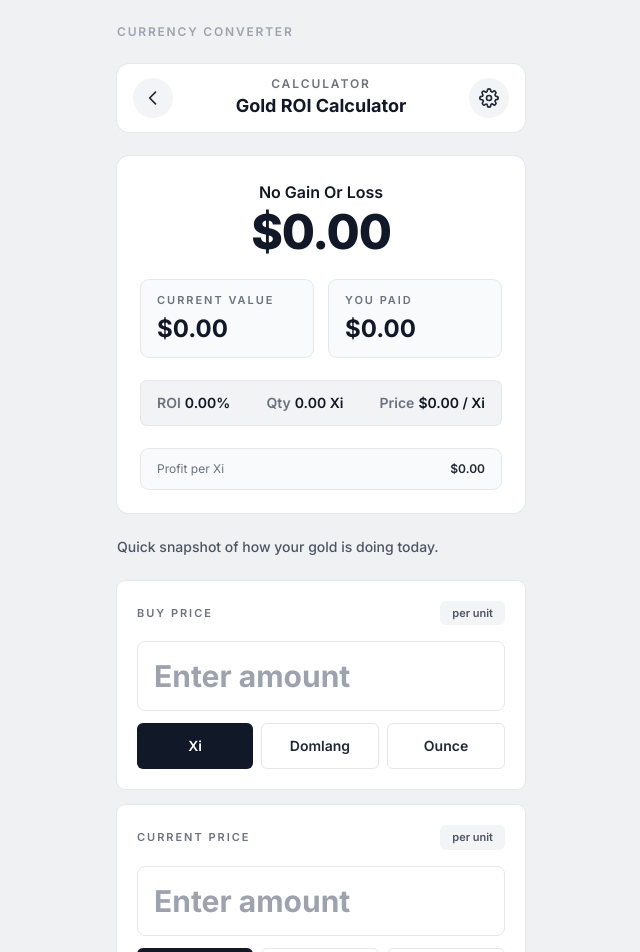
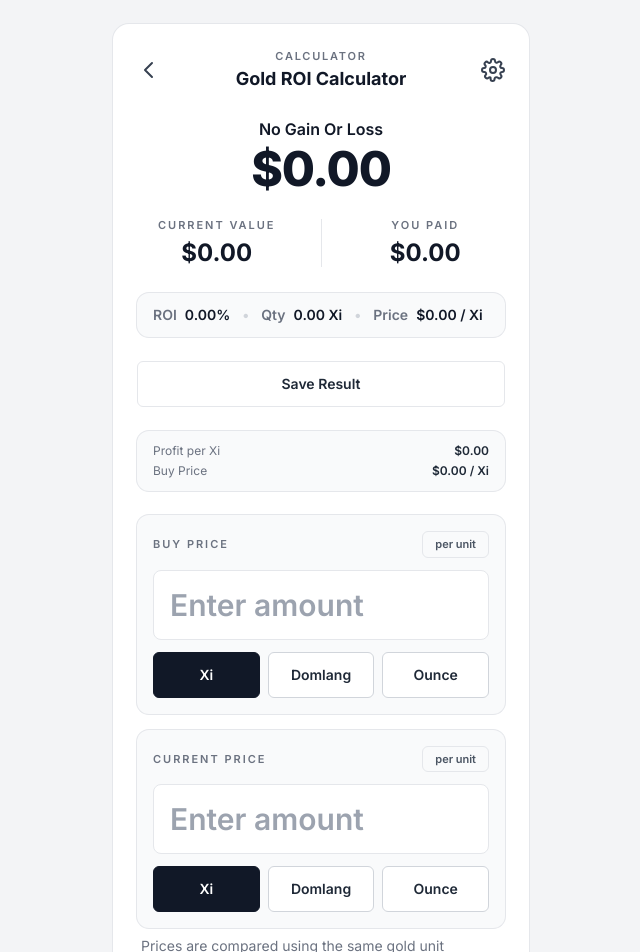
Before and after one commit to Dashsyy/xau-roi-calculator, a React (Vite) app: page / in a window 1280 px wide. Shown: the top 952 px of the page, without its empty margins (319-959 px from the left). Built offline with nearby package versions, Linux system fonts and the light colour scheme.

Commit message:
Align ROI calculator UI with reference design

```diff
--- a/src/App.tsx
+++ b/src/App.tsx
@@ -56,36 +56,40 @@ const App = () => {
   }, [runCalculation]);
 
   return (
-    <div className="min-h-screen bg-[#f0f1f3] text-gray-900">
-      <div className="mx-auto flex min-h-screen max-w-md flex-col px-5 pb-16 pt-6">
-        <div className="space-y-6">
-          <p className="text-xs font-semibold uppercase tracking-[0.15em] text-gray-400">{t('common.currency_converter')}</p>
-
-          <header className="flex items-center justify-between rounded-xl bg-white px-4 py-3 ring-1 ring-gray-200">
-            <button
-              type="button"
-              className="flex h-10 w-10 items-center justify-center rounded-full bg-gray-100 text-gray-800"
-              aria-label="Back"
+    <div className="min-h-screen bg-gray-100 text-gray-900">
+      <div className="mx-auto flex min-h-screen max-w-md items-start justify-center px-4 py-6">
+        <div className="flex w-full flex-col gap-6 rounded-2xl bg-white p-6 ring-1 ring-gray-200">
+          <header className="flex items-center justify-between">
+            <button type="button" className="text-gray-700" aria-label="Back">
+              <svg
+                xmlns="http://www.w3.org/2000/svg"
+                viewBox="0 0 24 24"
+                fill="none"
+                stroke="currentColor"
+                strokeWidth="2"
+                className="h-6 w-6"
               >
-              <svg xmlns="http://www.w3.org/2000/svg" viewBox="0 0 24 24" fill="none" stroke="currentColor" strokeWidth="2" className="h-5 w-5">
                 <path strokeLinecap="round" strokeLinejoin="round" d="M15 19l-7-7 7-7" />
               </svg>
             </button>
             <div className="text-center">
-              <p className="text-xs font-semibold uppercase tracking-[0.16em] text-gray-500">{t('common.app_label')}</p>
+              <p className="text-[11px] font-semibold uppercase tracking-[0.16em] text-gray-500">{t('common.app_label')}</p>
               <h1 className="text-lg font-bold text-gray-900">{t('common.app_title')}</h1>
             </div>
-            <button
-              type="button"
-              className="flex h-10 w-10 items-center justify-center rounded-full bg-gray-100 text-gray-800"
-              aria-label="Settings"
+            <button type="button" className="text-gray-700" aria-label="Settings">
+              <svg
+                xmlns="http://www.w3.org/2000/svg"
+                viewBox="0 0 24 24"
+                fill="none"
+                stroke="currentColor"
+                strokeWidth="2"
+                className="h-6 w-6"
               >
-              <svg xmlns="http://www.w3.org/2000/svg" viewBox="0 0 24 24" fill="none" stroke="currentColor" strokeWidth="2" className="h-5 w-5">
                 <circle cx="12" cy="12" r="3" />
                 <path
                   strokeLinecap="round"
                   strokeLinejoin="round"
-                  d="M19.4 15a1.65 1.65 0 00.33 1.82l.06.06a2 2 0 01-2.83 2.83l-.06-.06a1.65 1.65 0 00-1.82-.33 1.65 1.65 0 00-1 1.51V21a2 2 0 01-4 0v-.09A1.65 1.65 0 009.4 19.4a1.65 1.65 0 00-1.82.33l-.06.06a2 2 0 01-2.83-2.83l.06-.06a1.65 1.65 0 00.33-1.82 1.65 1.65 0 00-1.51-1H3a2 2 0 010-4h.09a1.65 1.65 0 001.51-1 1.65 1.65 0 00-.33-1.82l-.06-.06a2 2 0 012.83-2.83l.06.06a1.65 1.65 0 001.82.33H9a1.65 1.65 0 001-1.51V3a2 2 0 014 0v.09a1.65 1.65 0 001 1.51 1.65 1.65 0 001.82-.33l.06-.06a2 2 0 012.83 2.83l-.06.06a1.65 1.65 0 00-.33 1.82V9a1.65 1.65 0 001.51 1H21a2 2 0 010 4h-.09a1.65 1.65 0 00-1.51 1z"
+                  d="M19.4 15a1.65 1.65 0 00.33 1.82l.06.06a2 2 0 01-2.83 2.83l-.06-.06a1.65 1.65 0 00-1.82-.33 1.65 1.65 0 00-1.51 1V21a2 2 0 01-4 0v-.09A1.65 1.65 0 009.4 19.4a1.65 1.65 0 00-1.82.33l-.06.06a2 2 0 01-2.83-2.83l.06-.06a1.65 1.65 0 00.33-1.82 1.65 1.65 0 00-1.51-1H3a2 2 0 010-4h.09a1.65 1.65 0 001.51-1 1.65 1.65 0 00-.33-1.82l-.06-.06a2 2 0 012.83-2.83l.06.06a1.65 1.65 0 001.82.33H9a1.65 1.65 0 001-1.51V3a2 2 0 014 0v.09a1.65 1.65 0 001 1.51 1.65 1.65 0 001.82-.33l.06-.06a2 2 0 012.83 2.83l-.06.06a1.65 1.65 0 00-.33 1.82V9a1.65 1.65 0 001.51 1H21a2 2 0 010 4h-.09a1.65 1.65 0 00-1.51 1z"
                 />
               </svg>
             </button>
@@ -102,10 +106,7 @@ const App = () => {
             totalProfit={result?.totalProfit ?? 0}
           />
 
-          <p className="text-sm font-medium text-gray-600">{t('common.short_description')}</p>
-        </div>
-
-        <main className="mt-6 flex flex-1 flex-col gap-4 pb-6">
+          <main className="flex flex-1 flex-col gap-4 pb-2">
             <PriceInput
               title={t('common.buy_price_label')}
               value={buyPrice}
@@ -121,10 +122,7 @@ const App = () => {
                 onValueChange={setCurrentPrice}
                 onUnitChange={setCurrentUnit}
               />
-            <p className="flex items-center gap-2 px-1 text-sm text-gray-500">
-              <span className="h-2 w-2 rounded-full bg-gray-400" aria-hidden />
-              {t('common.comparison_note')}
-            </p>
+              <p className="px-1 text-sm text-gray-500">{t('common.comparison_note')}</p>
             </div>
             <QuantityInput
               title={t('common.quantity_label')}
@@ -136,6 +134,7 @@ const App = () => {
           </main>
         </div>
       </div>
+    </div>
   );
 };
 
--- a/src/components/PriceInput.tsx
+++ b/src/components/PriceInput.tsx
@@ -30,12 +30,10 @@ const PriceInput = ({ title, value, unit, onValueChange, onUnitChange }: PriceIn
   };
 
   return (
-    <div className="w-full rounded-lg bg-white p-5 ring-1 ring-gray-200">
-      <div className="mb-4 flex items-center justify-between">
-        <div>
-          <p className="text-[11px] font-semibold uppercase tracking-[0.18em] text-gray-500">{title}</p>
-        </div>
-        <span className="rounded-md bg-gray-100 px-3 py-1 text-[11px] font-semibold text-gray-600">{t('common.per_unit')}</span>
+    <div className="w-full rounded-xl bg-gray-50 px-4 py-4 ring-1 ring-gray-200">
+      <div className="mb-3 flex items-center justify-between">
+        <p className="text-[11px] font-semibold uppercase tracking-[0.18em] text-gray-500">{title}</p>
+        <span className="rounded-md border border-gray-200 px-3 py-1 text-[11px] font-semibold text-gray-600">{t('common.per_unit')}</span>
       </div>
       <div className="space-y-3">
         <input
@@ -44,7 +42,7 @@ const PriceInput = ({ title, value, unit, onValueChange, onUnitChange }: PriceIn
           value={value}
           onChange={handleValueChange}
           placeholder={t('common.amount_placeholder')}
-          className="w-full rounded-lg border border-gray-200 bg-white px-4 py-4 text-3xl font-bold text-gray-900 focus:border-gray-900 focus:outline-none focus:ring-1 focus:ring-gray-900"
+          className="w-full rounded-lg border border-gray-200 bg-white px-4 py-4 text-3xl font-semibold text-gray-900 focus:border-gray-900 focus:outline-none focus:ring-1 focus:ring-gray-900"
         />
         <div className="flex gap-2 text-sm font-semibold text-gray-800">
           {units.map((option) => {
@@ -55,8 +53,8 @@ const PriceInput = ({ title, value, unit, onValueChange, onUnitChange }: PriceIn
                 type="button"
                 className={`flex-1 rounded-md px-3 py-3 transition ${
                   isActive
-                    ? 'bg-gray-900 text-white'
-                    : 'border border-gray-200 bg-white text-gray-800 hover:border-gray-300'
+                    ? 'border border-gray-900 bg-gray-900 text-white'
+                    : 'border border-gray-300 bg-white text-gray-800 hover:border-gray-400'
                 }`}
                 onClick={() => handleUnitChange(option)}
               >
--- a/src/components/QuantityInput.tsx
+++ b/src/components/QuantityInput.tsx
@@ -29,8 +29,8 @@ const QuantityInput = ({ title, value, unit, onValueChange, onUnitChange }: Quan
   };
 
   return (
-    <div className="w-full rounded-lg bg-white p-5 ring-1 ring-gray-200">
-      <div className="mb-4 flex items-center justify-between">
+    <div className="w-full rounded-xl bg-gray-50 px-4 py-4 ring-1 ring-gray-200">
+      <div className="mb-3 flex items-center justify-between">
         <p className="text-[11px] font-semibold uppercase tracking-[0.18em] text-gray-500">{title}</p>
       </div>
       <div className="space-y-3">
@@ -41,7 +41,7 @@ const QuantityInput = ({ title, value, unit, onValueChange, onUnitChange }: Quan
           value={value}
           onChange={handleValueChange}
           placeholder={t('common.quantity_placeholder')}
-          className="w-full rounded-lg border border-gray-200 bg-white px-4 py-4 text-3xl font-bold text-gray-900 focus:border-gray-900 focus:outline-none focus:ring-1 focus:ring-gray-900"
+          className="w-full rounded-lg border border-gray-200 bg-white px-4 py-4 text-3xl font-semibold text-gray-900 focus:border-gray-900 focus:outline-none focus:ring-1 focus:ring-gray-900"
         />
         <div className="flex gap-2 text-sm font-semibold text-gray-800">
           {units.map((option) => {
@@ -52,8 +52,8 @@ const QuantityInput = ({ title, value, unit, onValueChange, onUnitChange }: Quan
                 type="button"
                 className={`flex-1 rounded-md px-3 py-3 transition ${
                   isActive
-                    ? 'bg-gray-900 text-white'
-                    : 'border border-gray-200 bg-white text-gray-800 hover:border-gray-300'
+                    ? 'border border-gray-900 bg-gray-900 text-white'
+                    : 'border border-gray-300 bg-white text-gray-800 hover:border-gray-400'
                 }`}
                 onClick={() => handleUnitChange(option)}
               >
--- a/src/components/ResultCard.tsx
+++ b/src/components/ResultCard.tsx
@@ -29,50 +29,62 @@ const ResultCard = ({
   const heroColor = isGain ? 'text-emerald-600' : isLoss ? 'text-red-600' : 'text-gray-900';
 
   return (
-    <div className="rounded-xl bg-white p-6 ring-1 ring-gray-200">
-      <div className="space-y-6">
+    <section className="space-y-6">
       <div className="text-center">
         <p className={`text-base font-semibold capitalize ${heroColor}`}>{statusLabel}</p>
         <p className={`mt-1 text-5xl font-extrabold tracking-tight ${heroColor}`}>${formatNumber(totalProfit)}</p>
       </div>
 
-        <div className="flex items-center justify-between gap-4 text-gray-900">
-          <div className="flex-1 rounded-lg bg-gray-50 px-4 py-3 text-left ring-1 ring-gray-200">
+      <div className="flex items-stretch justify-center gap-6 text-center text-gray-900">
+        <div className="flex flex-1 flex-col items-center">
           <p className="text-[11px] font-semibold uppercase tracking-[0.18em] text-gray-500">{t('common.current_value')}</p>
           <p className="mt-1 text-2xl font-bold">${formatNumber(totalCurrentValue)}</p>
         </div>
-          <div className="flex-1 rounded-lg bg-gray-50 px-4 py-3 text-left ring-1 ring-gray-200">
+        <div className="h-12 w-px self-center bg-gray-200" aria-hidden />
+        <div className="flex flex-1 flex-col items-center">
           <p className="text-[11px] font-semibold uppercase tracking-[0.18em] text-gray-500">{t('common.you_paid')}</p>
           <p className="mt-1 text-2xl font-bold">${formatNumber(totalBuyValue)}</p>
         </div>
       </div>
 
-        <div className="flex items-center justify-between gap-2 rounded-md bg-gray-900/5 px-4 py-3 text-sm font-semibold text-gray-700 ring-1 ring-gray-200">
-          <div className="flex items-center gap-1">
+      <div className="flex items-center gap-3 whitespace-nowrap rounded-xl bg-gray-50 px-4 py-3 text-sm font-semibold text-gray-700 ring-1 ring-gray-200">
+        <div className="flex items-center gap-2 whitespace-nowrap">
           <span className="text-gray-500">{t('common.roi')}</span>
           <span className={isGain ? 'text-emerald-600' : isLoss ? 'text-red-600' : 'text-gray-900'}>
             {isGain ? '+' : ''}
             {formatNumber(roiPercentage)}%
           </span>
         </div>
-          <div className="flex items-center gap-1">
+        <span className="text-gray-300" aria-hidden>•</span>
+        <div className="flex items-center gap-2 whitespace-nowrap">
           <span className="text-gray-500">{t('common.quantity_short')}</span>
           <span className="text-gray-900">{formatNumber(quantityXi)} {t('common.unit_xi_short')}</span>
         </div>
-          <div className="flex items-center gap-1">
+        <span className="text-gray-300" aria-hidden>•</span>
+        <div className="flex items-center gap-2 whitespace-nowrap">
           <span className="text-gray-500">{t('common.price_label')}</span>
           <span className="text-gray-900">${formatNumber(currentXi)} / {t('common.unit_xi_short')}</span>
         </div>
       </div>
 
-        <div className="rounded-lg bg-gray-50 px-4 py-3 text-xs text-gray-500 ring-1 ring-gray-200">
+      <button
+        type="button"
+        className="w-full rounded-md border border-gray-200 px-4 py-3 text-sm font-semibold text-gray-800 transition hover:bg-gray-50"
+      >
+        {t('common.save_result')}
+      </button>
+
+      <div className="rounded-xl bg-gray-50 px-4 py-3 text-xs text-gray-500 ring-1 ring-gray-200">
         <div className="flex items-center justify-between">
           <span>{t('common.profit_per_xi')}</span>
           <span className="font-semibold text-gray-800">${formatNumber(profitPerXi)}</span>
         </div>
+        <div className="mt-1 flex items-center justify-between">
+          <span>{t('common.buy_price_label')}</span>
+          <span className="font-semibold text-gray-800">${formatNumber(buyXi)} / {t('common.unit_xi_short')}</span>
         </div>
       </div>
-    </div>
+    </section>
   );
 };
 
--- a/src/i18n/translations.ts
+++ b/src/i18n/translations.ts
@@ -46,7 +46,8 @@ export type TranslationKey =
   | 'common.unit_domlang_short'
   | 'common.unit_ounce_short'
   | 'common.price_label'
-  | 'common.quantity_short';
+  | 'common.quantity_short'
+  | 'common.save_result';
 
 export const translations: Record<SupportedLanguage, Record<TranslationKey, string>> = {
   en: {
@@ -96,6 +97,7 @@ export const translations: Record<SupportedLanguage, Record<TranslationKey, stri
     'common.unit_ounce_short': 'Ounce',
     'common.price_label': 'Price',
     'common.quantity_short': 'Qty',
+    'common.save_result': 'Save Result',
   },
   km: {
     'common.app_title': 'គណនាផលចំណេញមាស',
@@ -144,6 +146,7 @@ export const translations: Record<SupportedLanguage, Record<TranslationKey, stri
     'common.unit_ounce_short': 'អោន',
     'common.price_label': 'តម្លៃ',
     'common.quantity_short': 'បរិ.',
+    'common.save_result': 'រក្សាទុកលទ្ធផល',
   },
   zh: {
     'common.app_title': '黄金投资回报计算器',
@@ -192,5 +195,6 @@ export const translations: Record<SupportedLanguage, Record<TranslationKey, stri
     'common.unit_ounce_short': '盎司',
     'common.price_label': '价格',
     'common.quantity_short': '数量',
+    'common.save_result': '保存结果',
   },
 };
```
Lines whose indentation alone changed are shown as unchanged.
